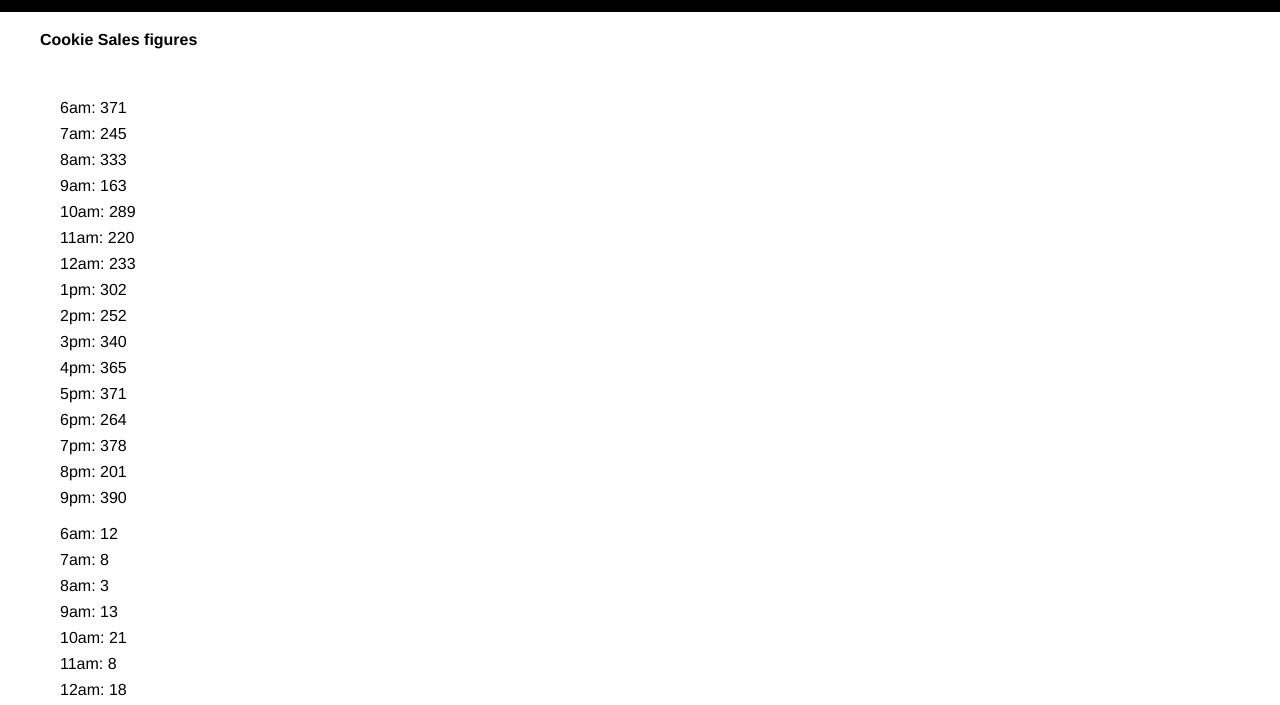
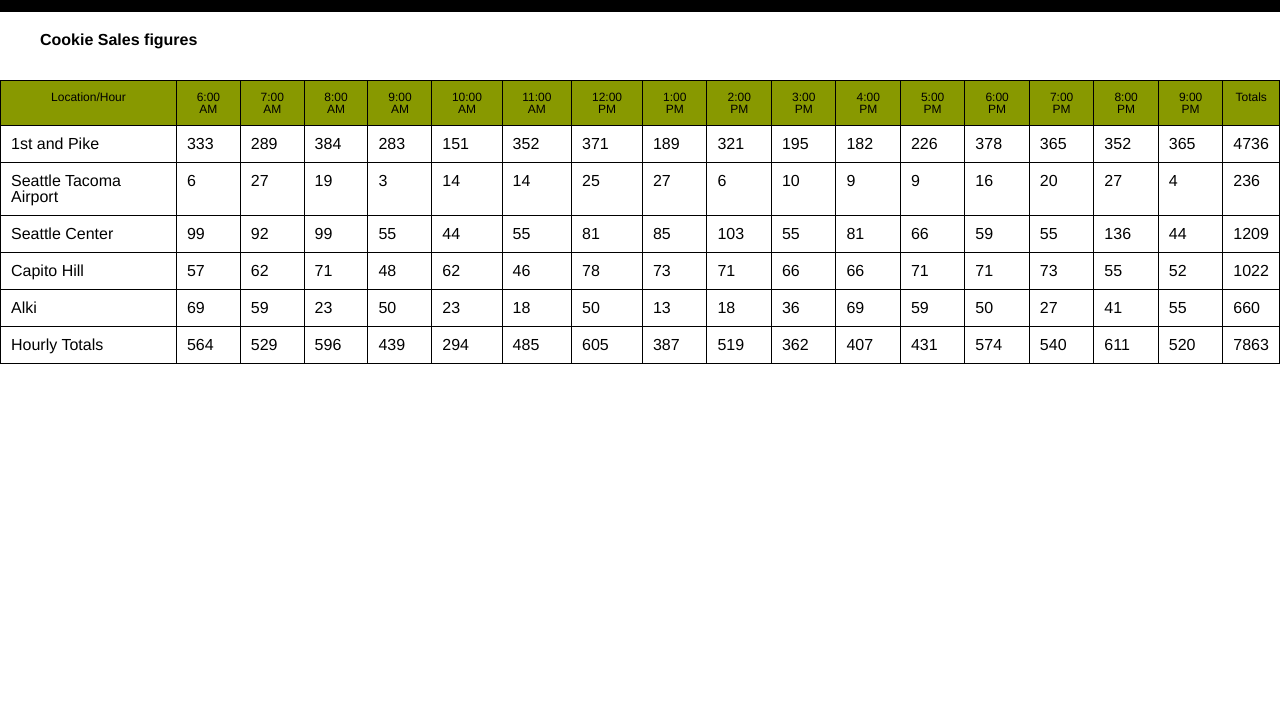
Before and after one commit to PrashantSuri/cookie-stand, a plain HTML site: page sales.html in a window 1280 px wide. Shown: the part 88-793 px from the top of the page. Drawn offline with Linux system fonts and the light colour scheme.

Commit message:
Cookie Sales Figure in Table

```diff
--- a/css/sales_style.css
+++ b/css/sales_style.css
@@ -43,3 +43,26 @@ p {
 li {
     margin: 10px 10px 10px 60px;
 }
+
+thead {
+    background: #890;
+}
+
+th {
+    padding: 10px;
+    font-size: 12px;
+    border: 1px solid;
+    color: #000;
+}
+
+tr {
+    padding: 10px;
+    border: 1px solid;
+    color: #000;
+}
+
+td {
+    padding: 10px;
+    border: 1px solid;
+    color: #000;
+}
--- a/js/sales.js
+++ b/js/sales.js
@@ -1,10 +1,58 @@
 "use-strict"
+
+var workingHours = [
+    '6:00 AM',
+    '7:00 AM',
+    '8:00 AM',
+    '9:00 AM',
+    '10:00 AM',
+    '11:00 AM',
+    '12:00 PM',
+    '1:00 PM',
+    '2:00 PM',
+    '3:00 PM',
+    '4:00 PM',
+    '5:00 PM',
+    '6:00 PM',
+    '7:00 PM',
+    '8:00 PM',
+    '9:00 PM'
+];
+var tableEl = document.getElementById("counts");
 
 function LocationSalesData(location, minCust, maxCust, avgCookie) {
     this.location = location;
     this.minCust = minCust;
     this.maxCust = maxCust;
     this.avgCookie = avgCookie;
+    this.hourlyCookiesSale = [];
+    this.locationTotalSale = 0;
+    this.calculateHourlySales = function() {
+        for (var i=0; i<workingHours.length; i++) {
+            var cookieCount = Math.floor(this.avgCookie*getCustCount(this.minCust, this.maxCust));
+            this.hourlyCookiesSale.push(cookieCount);
+            this.locationTotalSale += cookieCount;
+        }
+    }
+
+    this.render = function() {
+        var trEl = document.createElement('tr');
+        tableEl.appendChild(trEl);
+        var tdEl = document.createElement('td')
+        tdEl.textContent = this.location;
+        trEl.appendChild(tdEl);
+
+        this.calculateHourlySales();
+
+        for (var i=0; i< this.hourlyCookiesSale.length; i++) {
+            var tdEl = document.createElement('td')
+            tdEl.textContent = this.hourlyCookiesSale[i];
+            trEl.appendChild(tdEl);
+        }
+        var tdEl = document.createElement('td')
+        tdEl.textContent = this.locationTotalSale;
+        trEl.appendChild(tdEl);
+    }
 }
 
 var firstPike = new LocationSalesData('1st and Pike', 23, 65, 6.3);
@@ -14,32 +62,56 @@ var capitolHill = new LocationSalesData('Capito Hill', 20, 38, 2.3);
 var alki = new LocationSalesData('Alki', 2, 16, 4.6);
 
 var storesArray = [firstPike, seatac, seaCenter, capitolHill, alki];
-var mainEl = document.getElementById("counts");
-
-for (i=0; i<storesArray.length; i++) {
-    var hour = 6;
-    var ulEl = document.createElement('ul');
-    mainEl.appendChild(ulEl);
-    var para = document.createElement('p');
-    para.textContent = storesArray[i].name;
-    para.style =
-    ulEl.appendChild(para);
-    while (hour<=21) {
-        if (hour>12) {
-        var hourTwelve = hour - 12;
-        var suffix = 'pm';
-        } else {
-            var hourTwelve = hour;
-            var suffix = 'am';
-        }
-        var cookieCount = Math.floor(storesArray[i].avgCookie*getCustCount(storesArray[i].minCust, storesArray[i].maxCust));
-        var liEl = document.createElement('li');
-        liEl.textContent = hourTwelve + suffix + ': ' + cookieCount;
-        ulEl.appendChild(liEl);
-        hour++;
-    }
-}
 
 function getCustCount(min, max) {
     return Math.floor((Math.random()*(max - min)) + min);
 }
+
+function createTableHeader() {
+    var theadEl = document.createElement('thead');
+    tableEl.appendChild(theadEl);
+
+    var thEl = document.createElement('th');
+    thEl.textContent = 'Location/Hour';
+    theadEl.appendChild(thEl);
+
+    for (var i = 0; i < workingHours.length; i++) {
+        thEl = document.createElement('th');
+        thEl.textContent = workingHours[i];
+        theadEl.appendChild(thEl);
+    }
+
+    thEl = document.createElement('th');
+    thEl.textContent = 'Totals'
+    theadEl.appendChild(thEl);
+}
+
+function createTableFooter() {
+    var overallSales = 0;
+    var trEl = document.createElement('tr');
+    tableEl.appendChild(trEl);
+    var tdEl = document.createElement('td')
+    tdEl.textContent = 'Hourly Totals';
+    trEl.appendChild(tdEl);
+    for (var i=0; i<workingHours.length; i++) {
+        var hourlyTotals = 0;
+        for (var j=0; j<storesArray.length; j++) {
+            hourlyTotals += storesArray[j].hourlyCookiesSale[i];
+        }
+        var tdEl = document.createElement('td')
+        tdEl.textContent = hourlyTotals;
+        trEl.appendChild(tdEl);
+        overallSales += hourlyTotals;
+    }
+    var tdEl = document.createElement('td')
+    tdEl.textContent = overallSales;
+    trEl.appendChild(tdEl);
+}
+
+createTableHeader();
+
+for (j=0; j<storesArray.length; j++) {
+  storesArray[j].render();
+}
+
+createTableFooter();
--- a/sales.html
+++ b/sales.html
@@ -19,9 +19,11 @@
                 </nav>
             </section>
         </header>
-        <main id="counts">
+        <main>
             <p>Cookie Sales figures</p><br><br>
-                <script type="text/javascript" src="js/sales.js"></script>
+                <table id="counts">
+                    <script type="text/javascript" src="js/sales.js"></script>
+                </table>
         </main>
     </body>
 </html>
```
